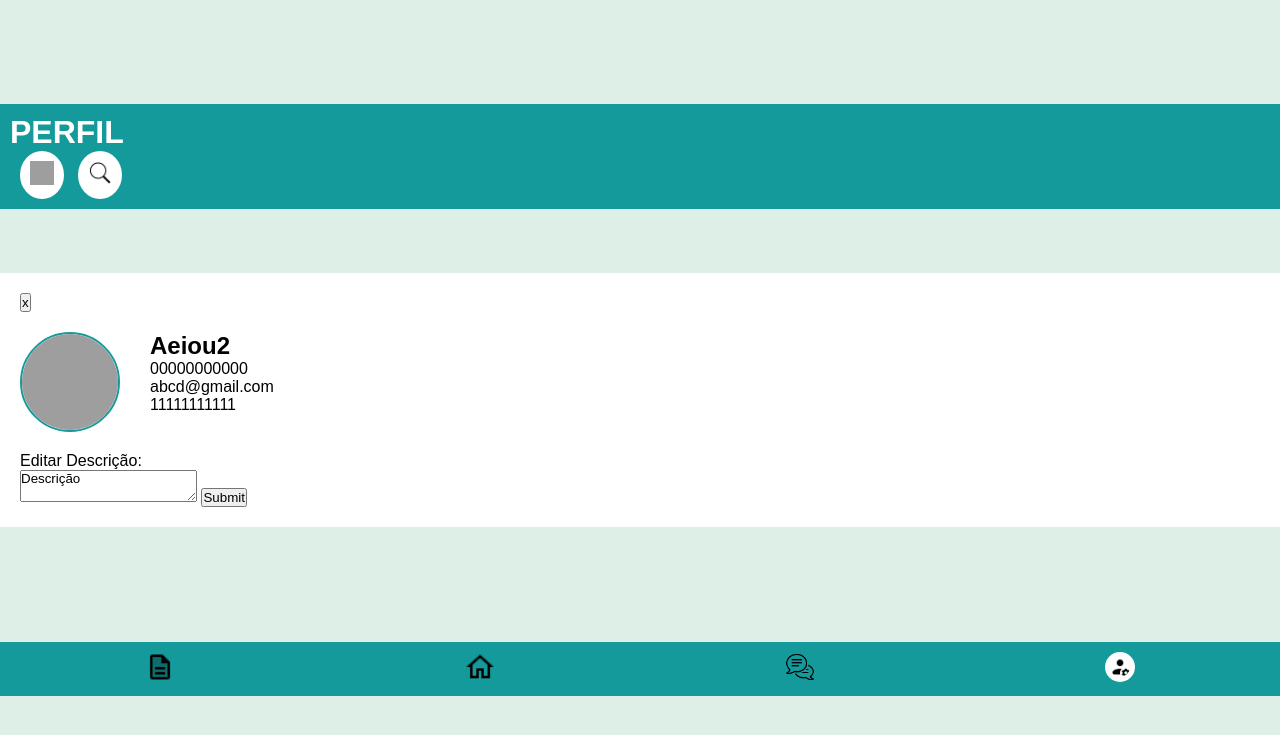
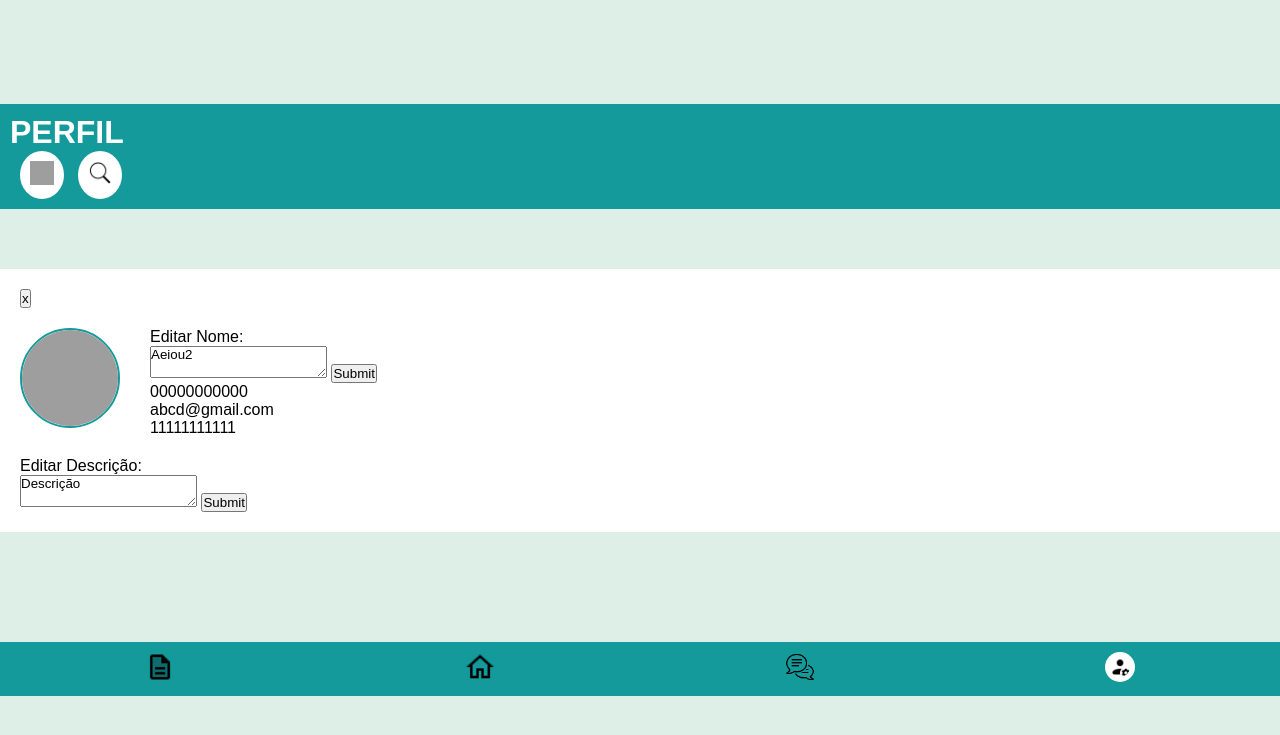
Before and after one commit to Igor2427/H.E.M, a Django app: template site/HEM/appHEM/templates/edit_medico.html in a window 1280 px wide. Shown: the top 735 px of the page. Run offline with Django 3.2, Linux system fonts and the light colour scheme; the template is opened without the code that fills it: values that come from a table or form of the project are taken from there, others are empty; data comes from the database, SQL or seed files in the repository; grey boxes are pictures that could not be loaded.

Commit message:
Update edit_medico.html

```diff
--- a/site/HEM/appHEM/templates/edit_medico.html
+++ b/site/HEM/appHEM/templates/edit_medico.html
@@ -26,7 +26,12 @@
         <div class="perfil-info">
             <img src="icon_profile.jpg" alt="{{med.nome}}" >
             <div class="ps">
-                <h2>{{med.nome}}</h2>
+                <form action="." method="post">
+                    <p><label for="nom">Editar Nome:</label></p>
+                    {% csrf_token %}
+                    <textarea id="nom" name="nom">{{med.nome}}</textarea>
+                    <input type="submit" id="nom">
+                </form>
                 <p >{{med.cpf}}</p>
                 <p >{{med.email}}</p>
                 <p >{{med.crm}}</p>
```
